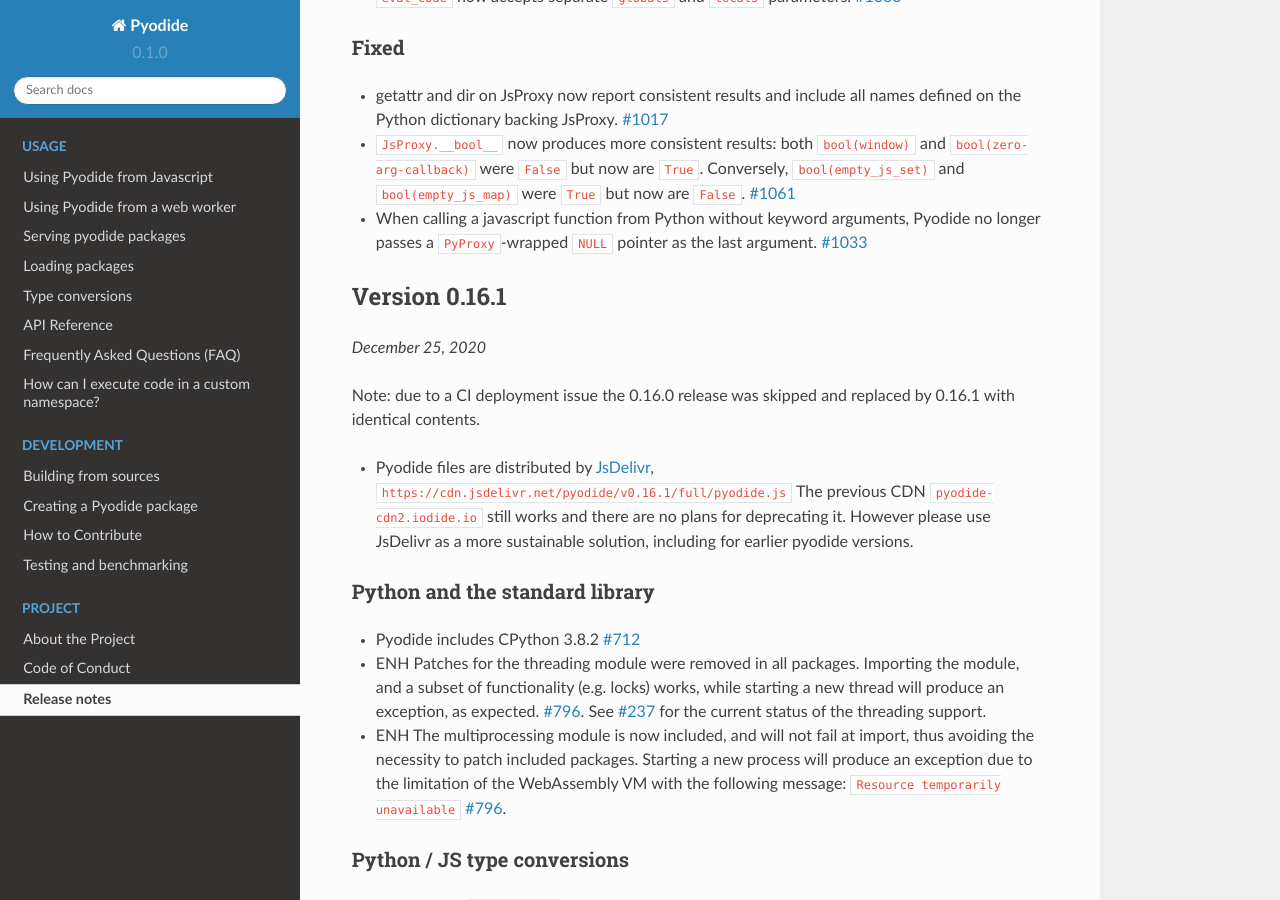
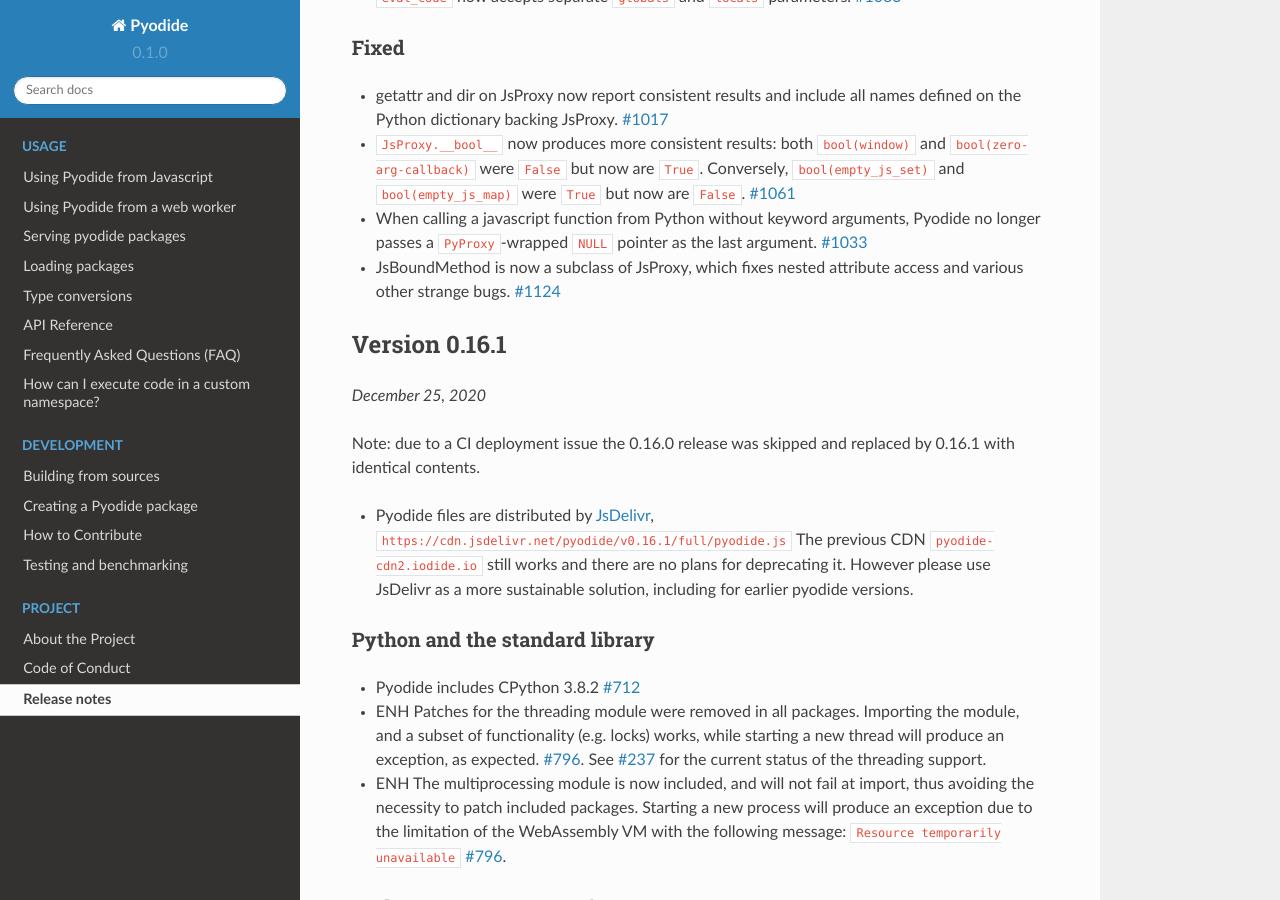
Before and after one commit to pyodide/pyodide, a Sphinx documentation site: the page built from docs/changelog.md, in a window 1280 px wide and 900 px high, scrolled down 795 px. Built offline with Sphinx 7.4.7 and the Read the Docs theme 2.0.0, drawn with Linux system fonts in a browser that asks for light colours; the version number is read from the project's files by our own code.

Commit message:
Update changelog

```diff
--- a/docs/changelog.md
+++ b/docs/changelog.md
@@ -44,6 +44,8 @@
 - `JsProxy.__bool__` now produces more consistent results: both `bool(window)` and `bool(zero-arg-callback)` were `False` but now are `True`. Conversely, `bool(empty_js_set)` and `bool(empty_js_map)` were `True` but now are `False`. [#1061](https://github.com/iodide-project/pyodide/pull/1061)
 - When calling a javascript function from Python without keyword arguments, Pyodide no longer passes a `PyProxy`-wrapped `NULL` pointer as the last argument.
 [#1033](https://github.com/iodide-project/pyodide/pull/1033)
+- JsBoundMethod is now a subclass of JsProxy, which fixes nested attribute access and various other strange bugs.
+  [#1124](https://github.com/iodide-project/pyodide/pull/1124)
 
 
 ## Version 0.16.1
```
